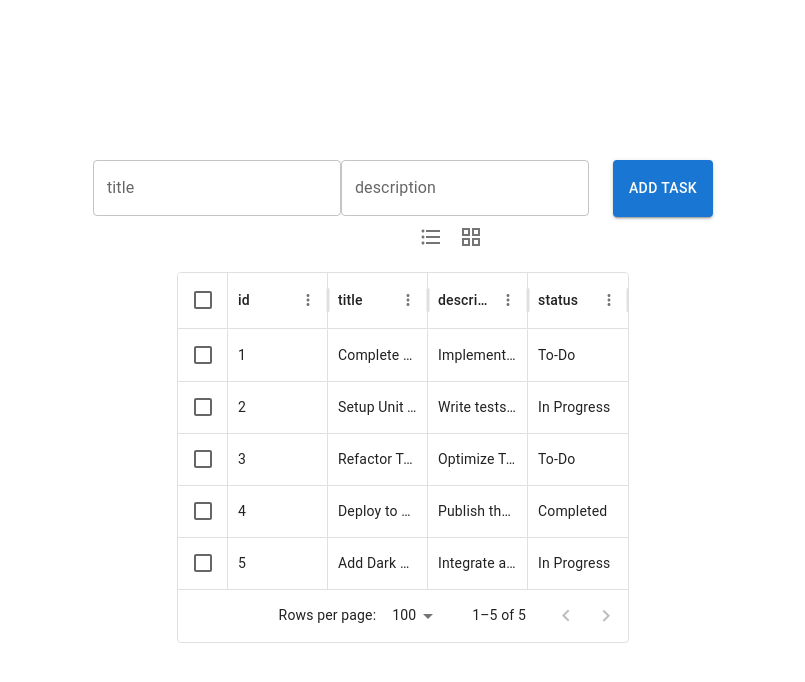
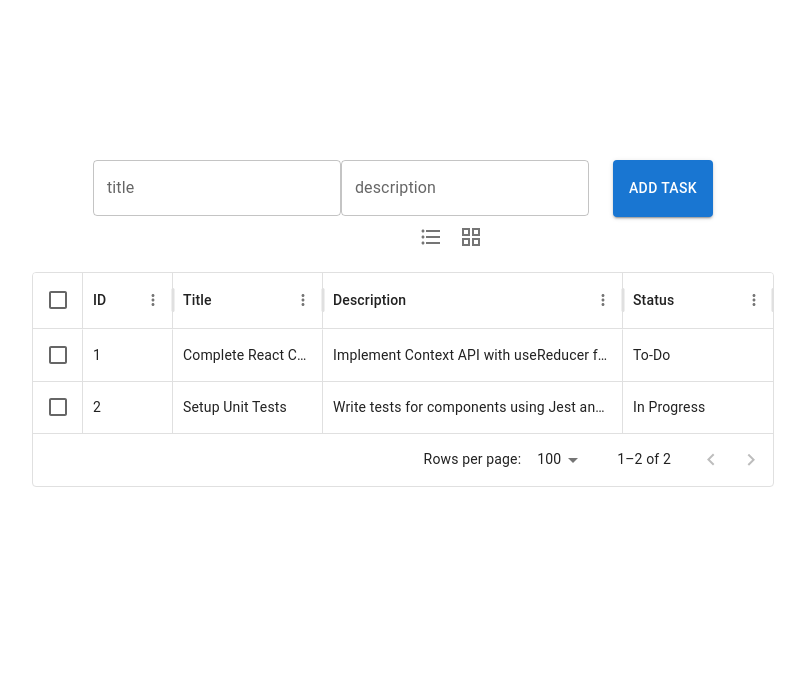
Before and after one commit to mesfint/task-mgt-dashboard, a React (Vite) app: page / in a window 1280 px wide. Shown: the top 682 px of the page, without its empty margins (237-1042 px from the left). Built offline with nearby package versions, Linux system fonts and the light colour scheme.

Commit message:
Add tasks and diaplying are done

```diff
--- a/src/App.tsx
+++ b/src/App.tsx
@@ -1,8 +1,11 @@
 //import './App.css'
+
+import React from 'react';
 import AddTaskForm from './components/AddTaskForm';
 import TaskList from './components/TaskList';
+import { Task } from './types/types';
 
-export const dummyTasks = [
+export const dummyTasks:Task[] = [
   {
     id: 1,
     title: "Complete React Context Integration",
@@ -14,37 +17,49 @@ export const dummyTasks = [
     title: "Setup Unit Tests",
     description: "Write tests for components using Jest and React Testing Library.",
     status: "In Progress",
-  },
-  {
-    id: 3,
-    title: "Refactor TaskList Component",
-    description: "Optimize TaskList using React.memo and useCallback.",
-    status: "To-Do",
-  },
-  {
-    id: 4,
-    title: "Deploy to Netlify",
-    description: "Publish the app and ensure it's mobile-friendly.",
-    status: "Completed",
-  },
-  {
-    id: 5,
-    title: "Add Dark Mode Feature",
-    description: "Integrate a toggle button to switch between light and dark themes.",
-    status: "In Progress",
-  },
+  }
+
+
 ];
 
 
 
 
 function App() {
+  const[formData, setFormData]= React.useState({title:"",description:""})
+const [tasks,setTasks] = React.useState<Task[]>(dummyTasks || []);
+
+console.log("Parent tasks state-App:", tasks);
+  const handleInputChange = (event: React.ChangeEvent<HTMLInputElement>) => {
+    const { name, value } = event.target;
+    setFormData({ ...formData, [name]: value });
+  };
+
+  const handleSubmit = React.useCallback((event: React.FormEvent<HTMLFormElement>) => {
+    event.preventDefault();
+
+       const newTask: Task = {
+        id: Date.now(),
+         title: formData.title,
+         description: formData.description,
+         status: 'To-Do'
+        }
+
+        // Update state with the new task
+        setTasks((prev) => ([...prev, newTask ]));
+            // Make an API request or perform any necessary actions with the form data
+    console.log(tasks);
+
+    // Reset the form fields
+    setFormData({ title: '', description: '' });
+  },[formData]);
+
 
 
   return (
     <>
-      <AddTaskForm />
-      <TaskList tasks={dummyTasks}/>
+      <AddTaskForm onAddTask={handleSubmit} onChange={handleInputChange} formData={formData} />
+      <TaskList tasks={tasks}/>
 
 
     </>
--- a/src/components/AddTaskForm.tsx
+++ b/src/components/AddTaskForm.tsx
@@ -1,54 +1,24 @@
 import { Box, Button, TextField } from "@mui/material"
-import { useState } from "react"
-import { Task } from "../types/types"
+import { ChangeEvent, FormEvent } from "react"
+
+interface AddTaskProps{
+  onAddTask:(e:FormEvent<HTMLFormElement>)=>void
+  onChange:(e:ChangeEvent<HTMLInputElement>)=>void
+  formData:{title:string,description:string}
+}
 
 
-
-const AddTaskForm = () => {
-    const[formData, setFormData]= useState<Task>({
-        id:0,
-        title:"",
-        description:"",
-        status:'In Progress'
-
-    })
-    const handleInputChange = (event: React.ChangeEvent<HTMLInputElement>) => {
-        const { name, value } = event.target;
-        setFormData({ ...formData, [name]: value });
-      };
-
-      const handleSubmit = (event: React.FormEvent<HTMLFormElement>) => {
-        event.preventDefault();
-
-           const newTask: Task = {
-            id: Date.now(),
-             title: formData.title,
-             description: formData.description,
-             status: formData.status
-            }
-
-            // Update state with the new task
-            setFormData((prevState) => ({
-                ...prevState,
-                newTask
-            }));
-                // Make an API request or perform any necessary actions with the form data
-        console.log(formData);
-
-        // Reset the form fields
-        setFormData({ id:0,title: '', description: '', status:'In Progress' });
-      };
-
+const AddTaskForm = ({onAddTask,onChange,formData}:AddTaskProps) => {
 
 
     return (
     <Box sx={{display:"flex", justifyContent:"center", alignItems:"center", mt:20}}>
-        <form onSubmit={handleSubmit}>
+        <form onSubmit={onAddTask}>
         <TextField
         variant="outlined"
         label="title"
         value={formData.title}
-        onChange={handleInputChange}
+        onChange={onChange}
         name='title'
 
         >
@@ -57,7 +27,7 @@ const AddTaskForm = () => {
         <TextField
         variant="outlined"
         label="description"
-        onChange={handleInputChange}
+        onChange={onChange}
         value={formData.description}
         name='description'
 
--- a/src/components/TaskList.tsx
+++ b/src/components/TaskList.tsx
@@ -3,14 +3,16 @@ import GridViewIcon from '@mui/icons-material/GridView';
 import { Box, IconButton } from "@mui/material";
 import { DataGrid } from "@mui/x-data-grid";
 import React from 'react';
-import { Tasks } from "../types/types";
+import { Task } from "../types/types";
 
 
 interface TasksProps{
-    tasks:Tasks
+    tasks:Task[]
 }
 
 const other = {
+    pageSize:5,
+    rowsPerPageOptions:[5],
     showCellVerticalBorder: true,
     showColumnVerticalBorder: true,
     checkboxSelection:true,
@@ -19,6 +21,19 @@ const other = {
 
 const TaskList = ({tasks}:TasksProps) => {
     const[grid,setGrid] = React.useState(false)
+    const [data,setData]  = React.useState<Task[]>(tasks || [])
+    console.log("Received tasks prop-List:", tasks);
+    console.log("data",data)
+
+    React.useEffect(() => {
+      if (Array.isArray(tasks)) {
+        setData(tasks);
+      } else {
+        console.error("Tasks prop is not an array:", tasks);
+        setData([])
+      }
+    }, [tasks]);
+
 
 const shoGridView=()=>{
     setGrid((prev)=>!prev)
@@ -49,17 +64,12 @@ const shoGridView=()=>{
     >
       <DataGrid
         columns={[
-          { field: 'id',  hideable: false },
-          {
-            field: 'title',
-            sortable: false,
-            filterable: false,
-            hideable: false,
-          },
-          { field: 'description', hideable: false },
-          { field: 'status', sortable: true,filterable: true,hideable: false },
+          { field: 'id', headerName: "ID", width: 90, hideable: false },
+          { field: 'title', headerName: "Title", width: 150,sortable: false,filterable: false,hideable: false,},
+          { field: 'description', headerName: "Description", width: 300, hideable: false },
+          { field: 'status', headerName: "Status", width: 150,sortable: true,filterable: true,hideable: false },
         ]}
-        rows={tasks}
+        rows={data}
         {...other}
       />
     </Box>
--- a/src/types/types.ts
+++ b/src/types/types.ts
@@ -5,7 +5,3 @@ export interface Task{
     description:string,
     status?: "To-Do" | "In Progress" | "Completed"
 }
-
-export interface Tasks{
-    tasks:Task[]
-}
```
